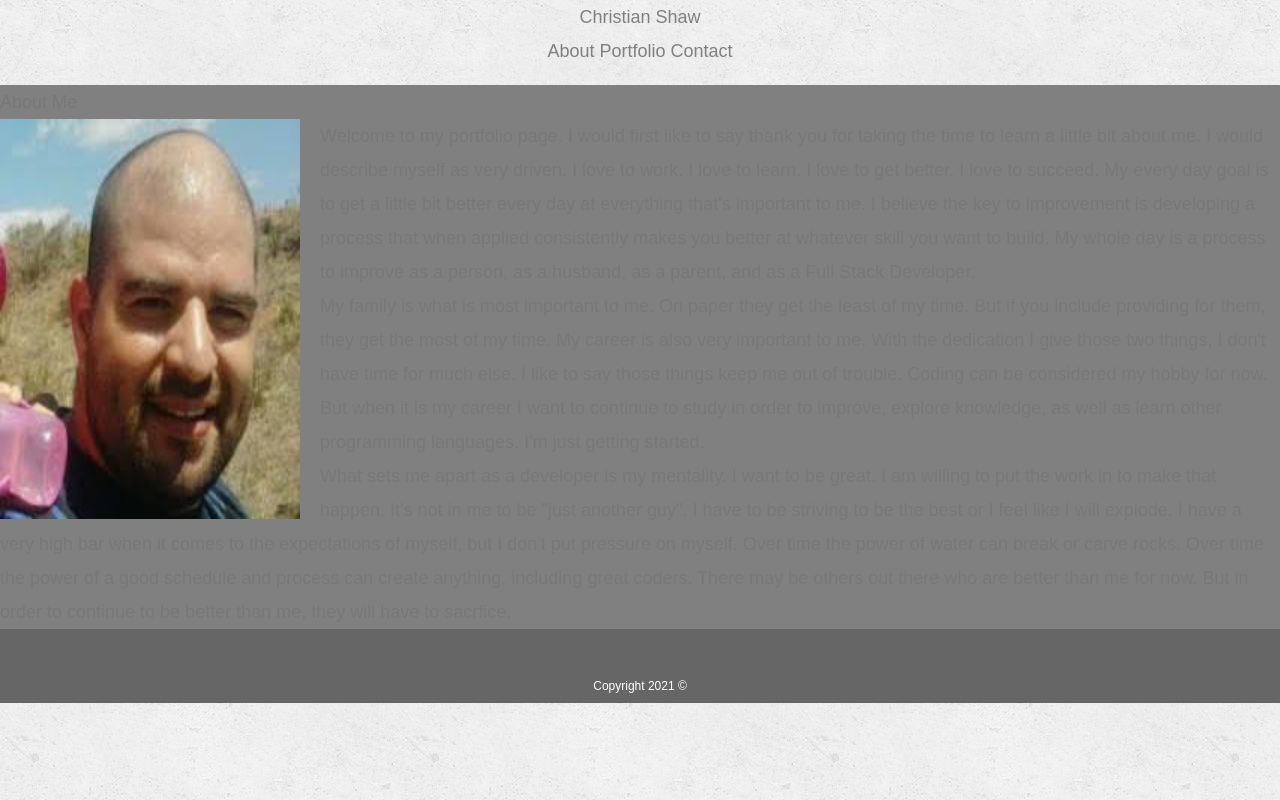
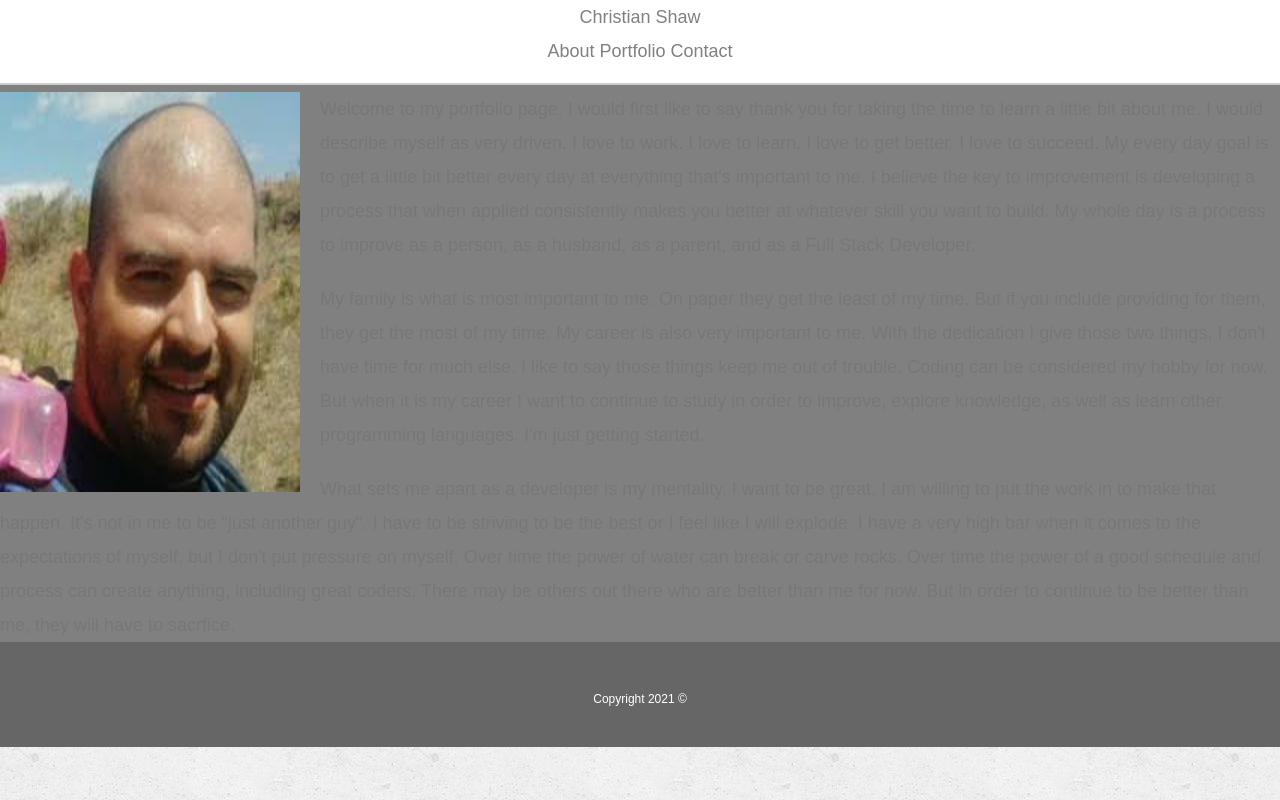
Before and after one commit to cshaw00048/Basic-Portfolio, a plain HTML site: page index.html in a window 1280 px wide. Drawn offline with Linux system fonts and the light colour scheme.

Commit message:
worked on masthead and sticky footer

```diff
--- a/index.html
+++ b/index.html
@@ -4,7 +4,11 @@
     <meta charset="UTF-8" />
     <title>Christian Shaw Portfolio</title>
     <link rel="stylesheet" href="../Basic-Portfolio/cssReset.css" />
-    <link rel="stylesheet" href="../Basic-Portfolio/index.css" />
+    <link
+      rel="stylesheet"
+      type="text/css"
+      href="../Basic-Portfolio/style.css"
+    />
   </head>
 
   <body>
@@ -23,7 +27,11 @@
       <section class="main-section">
         <h1>About Me</h1>
 
-        <img src="assets/images/Me.jpg" alt="Christian Shaw" />
+        <img
+          src="assets/images/Me.jpg"
+          class="auth-image"
+          alt="Christian Shaw"
+        />
 
         <p>
           Welcome to my portfolio page. I would first like to say thank you for
@@ -62,6 +70,8 @@
       </section>
     </div>
 
-    <footer>Copyright 2021 &copy;</footer>
+    <footer>
+      <div class="container">Copyright 2021 &copy;</div>
+    </footer>
   </body>
 </html>
--- a/index.css
+++ b/style.css
@@ -4,6 +4,96 @@ body {
   line-height: 34px;
   color: #777;
   background: url('../Basic-Portfolio/assets/images/concrete_seamless.png');
+}
+
+* {
+  box-sizing: border-box;
+  margin: 0;
+}
+
+/* sticky footer styling */
+
+html,
+body {
+  height: 100%;
+}
+
+.wrapper {
+  height: auto !important;
+  height: 100%;
+  min-height: 100%;
+  margin: 0 auto -105px;
+}
+
+footer,
+.push {
+  height: 105px;
+}
+
+/* end sticky footer styling */
+
+/* start hover styling */
+
+#logo:hover,
+input[type='submit']:hover {
+  background: #5e7f7e;
+}
+
+nav a:hover {
+  color: #5e7f7e;
+}
+
+.social:hover {
+  cursor: pointer;
+  opacity: 0.8;
+}
+
+/* end hover styling */
+
+/* general styling */
+
+h1,
+h2,
+h3,
+p {
+  margin-bottom: 20px;
+}
+
+p:last-child {
+  margin-bottom: 0;
+}
+
+h1,
+h2,
+h3 {
+  font-family: Georgia, Times, 'Times New Roman', serif;
+  font-weight: 700;
+  color: #4aaaa5;
+}
+
+h1 {
+  padding-bottom: 20px;
+  font-size: 30px;
+  line-height: 49px;
+  border-bottom: 3px solid #ddd;
+}
+
+h2,
+h3 {
+  font-size: 22px;
+}
+
+/* header */
+
+#masthead {
+  position: fixed;
+  z-index: 99;
+  width: 100%;
+  margin: 0 0 30px;
+  overflow: auto;
+  color: #fff;
+  background: #fff;
+  border-bottom: 2px solid #ccc;
 }
 
 header {
```
